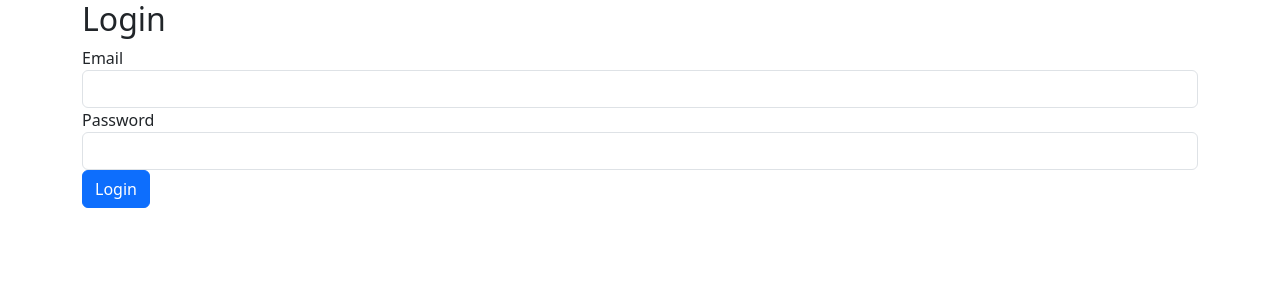
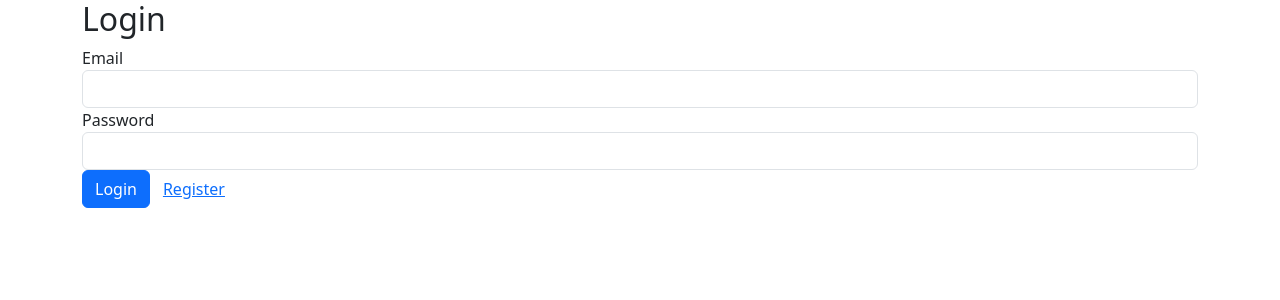
Before and after one commit to riship-dev/password_manager_application, a React (Create React App) app in the folder client/: page /login in a window 1280 px wide. Shown: the top 300 px of the page. Built offline with nearby package versions, Linux system fonts and the light colour scheme.

Commit message:
Add register button

```diff
--- a/client/src/pages/Login.js
+++ b/client/src/pages/Login.js
@@ -17,6 +17,10 @@ function Login() {
         } catch (err) {
             setError("Invalid email or password");
         }
+    };
+
+    const handleRegisterRedirect = () => {
+        navigate("/register"); // Navigate to the Register page
     };
 
     return (
@@ -43,6 +47,9 @@ function Login() {
                     />
                 </div>
                 <button type="submit" className="btn btn-primary">Login</button>
+                <button onClick={handleRegisterRedirect} className="btn btn-link">
+                    Register
+                </button>
             </form>
         </div>
     );
```
